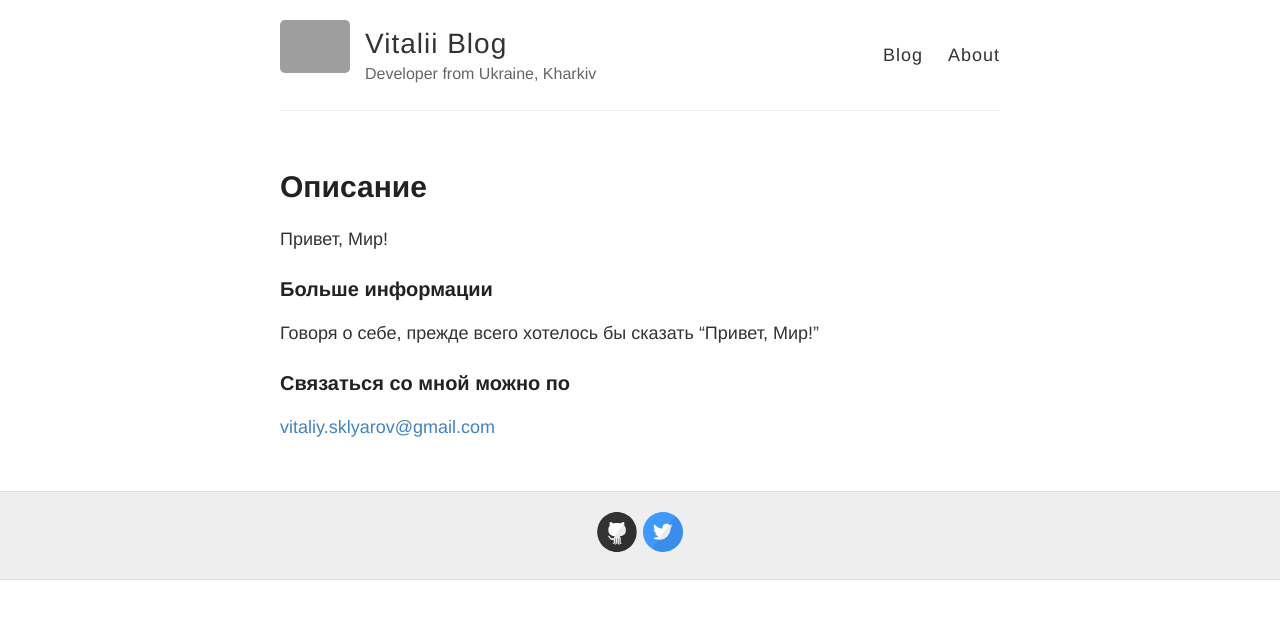
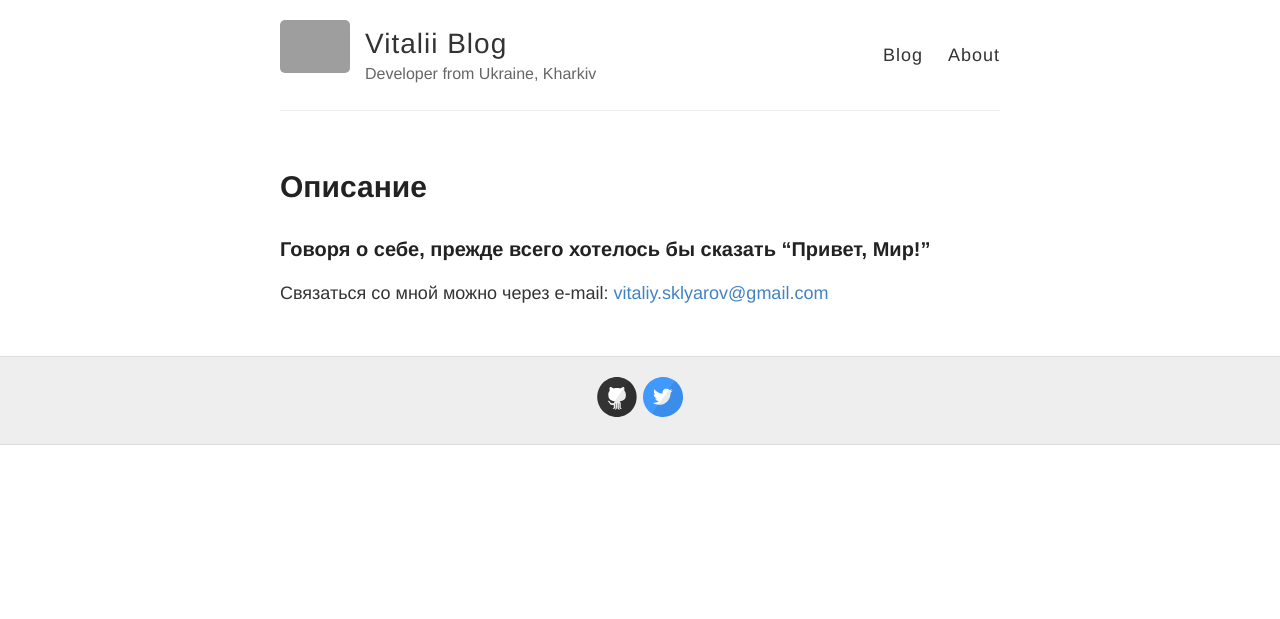
Before and after one commit to vitalissius/vitalissius.github.io, a Jekyll site: the page built from about.md, in a window 1280 px wide. Shown: the top 619 px of the page. Built offline with Jekyll 4.4.1, drawn with Linux system fonts in a browser that asks for light colours.

Commit message:
Update about.md

```diff
--- a/about.md
+++ b/about.md
@@ -4,12 +4,6 @@ title: Описание
 permalink: /about/
 ---
 
-Привет, Мир!
+### Говоря о себе, прежде всего хотелось бы сказать "Привет, Мир!"
 
-### Больше информации
-
-Говоря о себе, прежде всего хотелось бы сказать "Привет, Мир!"
-
-### Связаться со мной можно по
-
-[vitaliy.sklyarov@gmail.com](mailto:vitaliy.sklyarov@gmail.com)
+Связаться со мной можно через e-mail: [vitaliy.sklyarov@gmail.com](mailto:vitaliy.sklyarov@gmail.com)
```
